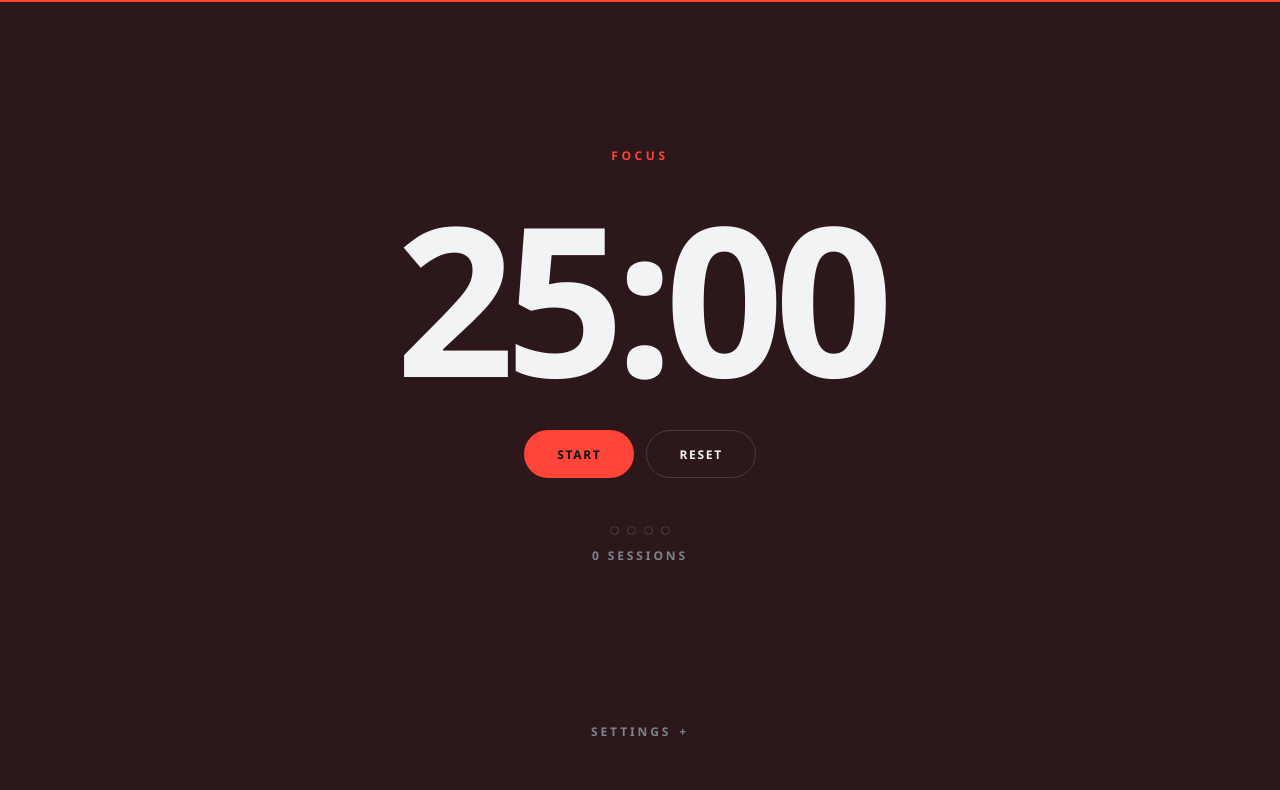
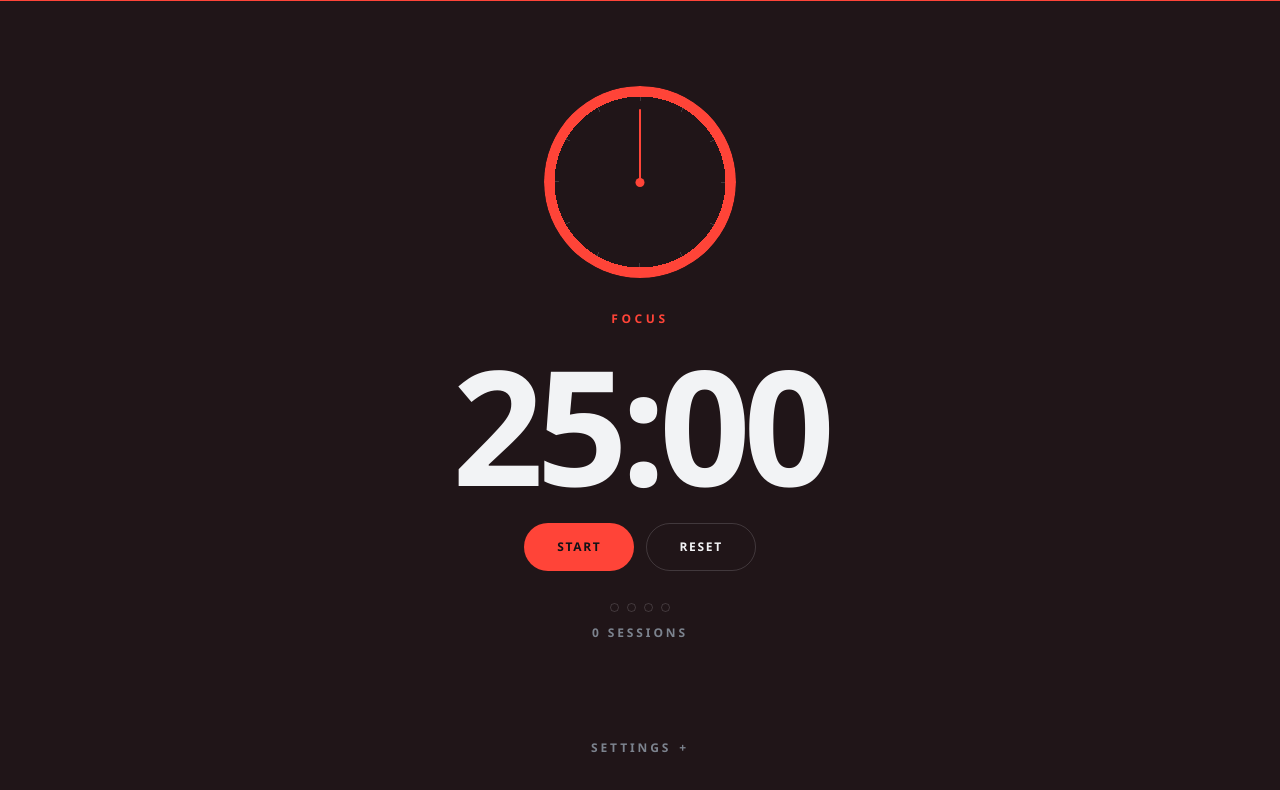
Before and after one commit to Hannah630/Pomodoro-Timer, a website built with Vite: page index.html in a window 1280 px wide. Built offline with nearby package versions, Linux system fonts and the light colour scheme.

Commit message:
feat(ui): add an analog dial above the countdown
One revolution is the whole session: the arc is the time left and the hand
sits at its leading edge, so both shrink back to the top together.

Registering --fill with @property is what makes this work. A custom property
declared that way is a <number> the engine can interpolate, so one transition
on the root smooths the field, the arc and the hand at once. Without it all
three would step four times a second, which reads as broken on a dial.

The page field drops to an ambient tint now that the dial carries the
countdown; two loud progress indicators saying the same thing fight.

Co-Authored-By: Claude Opus 5 (1M context) <noreply@anthropic.com>

```diff
--- a/index.html
+++ b/index.html
@@ -11,6 +11,10 @@
 
     <main class="app" id="app">
       <section class="session">
+        <div class="dial" aria-hidden="true">
+          <span class="dial__hand"></span>
+        </div>
+
         <p class="session__mode" data-mode>Focus</p>
         <p class="session__time" data-time role="timer" aria-live="off">25:00</p>
 
--- a/src/styles/base.css
+++ b/src/styles/base.css
@@ -5,8 +5,20 @@
  * here once. Later stages add markup, not new raw values.
  */
 
+/**
+ * Registering --fill makes it animatable, so a single transition on the root
+ * smooths everything that reads it at once: the page field, the dial arc and
+ * the hand. Without this they would all step four times a second.
+ */
+@property --fill {
+  syntax: '<number>';
+  inherits: true;
+  initial-value: 1;
+}
+
 :root {
   color-scheme: dark;
+  transition: --fill var(--transition-fill);
 
   /* One bright accent per mode. Nothing else in the app is coloured. */
   --mode-focus: #ff4438;
@@ -22,7 +34,8 @@
   --ink: #0f1216;
   --text: #f2f3f5;
   --muted: #7c838e;
-  --field: color-mix(in srgb, var(--mode) 12%, var(--ink));
+  /* Quiet, now that the dial carries the countdown. */
+  --field: color-mix(in srgb, var(--mode) 7%, var(--ink));
   --line: color-mix(in srgb, var(--text) 16%, transparent);
 
   --font-display: 'Segoe UI', system-ui, -apple-system, 'Helvetica Neue', Arial,
@@ -34,15 +47,17 @@
    * Sized against whichever viewport dimension is tighter, so a landscape
    * phone does not get a clock too tall for the screen it sits on.
    */
-  --step-clock: clamp(3.5rem, min(23vw, 26vh), 13rem);
+  --step-clock: clamp(3.5rem, min(23vw, 26vh), 10rem);
 
   --space-xs: 0.5rem;
   --space-s: 0.75rem;
   --space-m: 1.5rem;
-  --space-l: clamp(2rem, 6vh, 3.5rem);
+  --space-l: clamp(1.5rem, 4vh, 2.5rem);
 
+  --dial-size: clamp(7rem, min(38vw, 34vh), 12rem);
+  --dial-hand-width: 2px;
   --dot-size: 9px;
-  --edge-width: 2px;
+  --edge-width: 1px;
   --transition-fill: 240ms linear;
 }
 
--- a/src/styles/layout.css
+++ b/src/styles/layout.css
@@ -17,7 +17,6 @@
   height: calc(var(--fill) * 100%);
   background: var(--field);
   border-top: var(--edge-width) solid var(--mode);
-  transition: height var(--transition-fill);
   pointer-events: none;
 }
 
@@ -62,6 +61,71 @@
   align-self: center;
   gap: var(--space-l);
   text-align: center;
+}
+
+/**
+ * A wind-up kitchen timer: one revolution is the whole session. The arc is
+ * the time left and the hand sits at its leading edge, so both shrink back to
+ * the top together. Everything here is driven by --fill; no script involved.
+ */
+.dial {
+  position: relative;
+  width: var(--dial-size);
+  height: var(--dial-size);
+  border-radius: 50%;
+}
+
+/* Twelve marks around the rim, as on a clock face. */
+.dial::before {
+  content: '';
+  position: absolute;
+  inset: 0;
+  border-radius: 50%;
+  background: repeating-conic-gradient(
+    var(--line) 0deg 0.7deg,
+    transparent 0.7deg 30deg
+  );
+  -webkit-mask: radial-gradient(closest-side, transparent 84%, #000 84%);
+  mask: radial-gradient(closest-side, transparent 84%, #000 84%);
+}
+
+/* The time still to run. */
+.dial::after {
+  content: '';
+  position: absolute;
+  inset: 0;
+  border-radius: 50%;
+  background: conic-gradient(
+    transparent calc((1 - var(--fill)) * 360deg),
+    var(--mode) 0
+  );
+  -webkit-mask: radial-gradient(closest-side, transparent 89%, #000 89%);
+  mask: radial-gradient(closest-side, transparent 89%, #000 89%);
+}
+
+.dial__hand {
+  position: absolute;
+  bottom: 50%;
+  left: 50%;
+  width: var(--dial-hand-width);
+  height: 38%;
+  border-radius: var(--dial-hand-width);
+  background: var(--mode);
+  transform: translateX(-50%) rotate(calc((1 - var(--fill)) * 360deg));
+  transform-origin: bottom center;
+}
+
+/* The cap over the spindle. */
+.dial__hand::after {
+  content: '';
+  position: absolute;
+  bottom: calc(var(--dot-size) / -2);
+  left: 50%;
+  width: var(--dot-size);
+  height: var(--dot-size);
+  border-radius: 50%;
+  background: var(--mode);
+  transform: translateX(-50%);
 }
 
 .session__mode {
@@ -257,8 +321,17 @@
   font-size: var(--step-label);
 }
 
+/* Short viewports, a landscape phone above all, need the stack tightened. */
+@media (max-height: 34rem) {
+  :root {
+    --space-l: 0.75rem;
+    --dial-size: clamp(5rem, 22vh, 9rem);
+    --step-clock: clamp(2.5rem, 14vh, 4rem);
+  }
+}
+
 @media (prefers-reduced-motion: reduce) {
-  .level,
+  :root,
   .button,
   .rounds__dot {
     transition: none;
```
